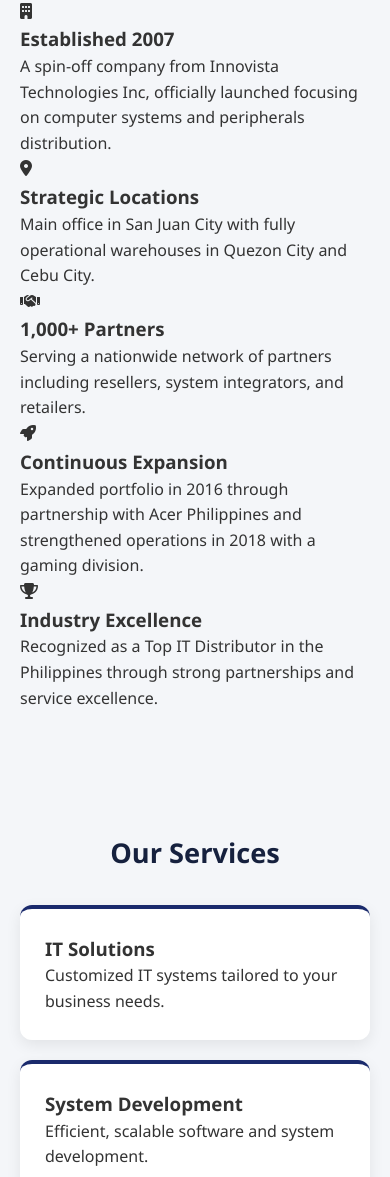
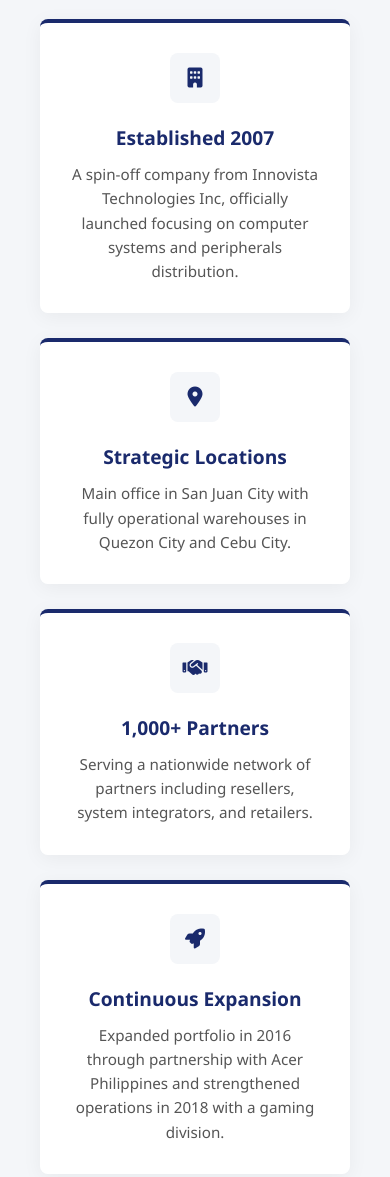
Before and after one commit to TechtronSystemsCorp/techtron.github.io, a plain HTML site: page index.html in a window 390 px wide. Shown: the part 768-1945 px from the top of the page. Drawn offline with nearby package versions, Linux system fonts and the light colour scheme.

Commit message:
Update styles.css

```diff
--- a/styles.css
+++ b/styles.css
@@ -102,19 +102,17 @@ body {
 
 
 /* LOGO */
-
-/* LOGO */
 .logo {
     display: block;
     width: auto;
-    height: 120px; /* Increased from 80px */
+    height: 120px; /* Pinalaki mula 80px */
     object-fit: contain;
     flex-shrink: 0;
     transition: height 0.25s ease;
 }
 
 #mainHeader.shrink .logo {
-    height: 85px; /* Increased from 58px */
+    height: 85px; /* Pinalaki mula 58px para hindi masyadong maliit pag-scroll */
 }
 
 
@@ -590,92 +588,80 @@ footer {
 
 
 /* =========================================================
-   TIMELINE
+   MODERN ABOUT COMPANY GRID
 ========================================================= */
-
-.timeline {
-    position: relative;
-
-    max-width: 900px;
-
-    margin: auto;
-
-    padding-left: 40px;
-    padding-top: 30px;
+.corporate-about {
+    display: grid;
+    grid-template-columns: repeat(auto-fit, minmax(350px, 1fr));
+    gap: 25px;
+    max-width: 1100px;
+    margin: 40px auto;
+    padding: 0 20px;
 }
 
-
-/* Vertical line */
-
-.timeline::before {
-    content: "";
-
-    position: absolute;
-
-    left: 20px;
-    top: 0;
-
-    width: 3px;
-    height: 100%;
-
-    background: #1a2a6c;
+.about-card {
+    background: #fff;
+    display: flex;
+    align-items: flex-start;
+    gap: 20px;
+    padding: 30px;
+    border-radius: 8px;
+    border-left: 4px solid #1a2a6c;
+    box-shadow: 0 4px 20px rgba(0, 0, 0, 0.05);
+    transition: transform 0.3s ease, box-shadow 0.3s ease;
 }
 
-
-/* Timeline item */
-
-.timeline-item {
-    position: relative;
-
-    margin-bottom: 30px;
-
-    padding-left: 30px;
+.about-card:hover {
+    transform: translateY(-5px);
+    box-shadow: 0 8px 25px rgba(0, 0, 0, 0.1);
 }
 
-
-/* Timeline icon */
-
-.timeline-icon {
-    position: absolute;
-
-    left: -2px;
-    top: 0;
-
-    width: 40px;
-    height: 40px;
-
-    border-radius: 50%;
-
-    background: #1a2a6c;
-
-    color: #fff;
-
+.about-icon {
+    background: #f4f6f9;
+    color: #1a2a6c;
+    width: 50px;
+    height: 50px;
+    border-radius: 8px;
     display: flex;
     align-items: center;
     justify-content: center;
-
-    font-size: 18px;
-
-    border: 3px solid #fff;
-
-    box-shadow:
-        0 0 0 3px #1a2a6c;
+    font-size: 20px;
+    flex-shrink: 0;
 }
 
-
-/* Timeline content */
-
-.timeline-content {
-    background: #fff;
-
-    padding: 15px 20px;
-
-    border-radius: 10px;
-
-    box-shadow:
-        0 5px 15px rgba(0, 0, 0, 0.08);
+.about-text h3 {
+    font-size: 1.2rem;
+    color: #1a2a6c;
+    margin-bottom: 8px;
+    font-weight: 700;
 }
 
+.about-text p {
+    font-size: 0.95rem;
+    color: #555;
+    line-height: 1.6;
+    margin: 0;
+}
+
+/* Highlight card: Sasakupin ang buong ibaba ng grid */
+.highlight-card {
+    grid-column: 1 / -1;
+    background: linear-gradient(135deg, #1a2a6c, #0a0f2c);
+    border-left: 4px solid #00d4ff;
+}
+
+.highlight-card .about-icon {
+    background: rgba(255, 255, 255, 0.1);
+    color: #00d4ff;
+}
+
+.highlight-card .about-text h3 {
+    color: #fff;
+}
+
+.highlight-card .about-text p {
+    color: rgba(255, 255, 255, 0.85);
+}
 
 /* =========================================================
    MODAL
@@ -868,35 +854,19 @@ section {
 ========================================================= */
 
 @media (max-width: 600px) {
-
-    .brands {
-        grid-template-columns: repeat(2, 1fr);
-
-        gap: 15px;
+    .corporate-about {
+        grid-template-columns: 1fr;
     }
-.logo {
-        height: 90px; /* Increased from 70px */
+    .about-card {
+        flex-direction: column;
+        align-items: center;
+        text-align: center;
+        border-left: none;
+        border-top: 4px solid #1a2a6c;
     }
-
-    #mainHeader.shrink .logo {
-        height: 70px; /* Increased from 55px */
+    .highlight-card {
+        border-top: 4px solid #00d4ff;
     }
-    .service-box {
-        flex: 1 1 100%;
-    }
-
-    .nav-right {
-        gap: 8px 14px;
-    }
-
-    .nav-right a {
-        font-size: 0.85rem;
-    }
-
-    .section-title {
-        font-size: 1.7rem;
-    }
-
 }
 
 
```
